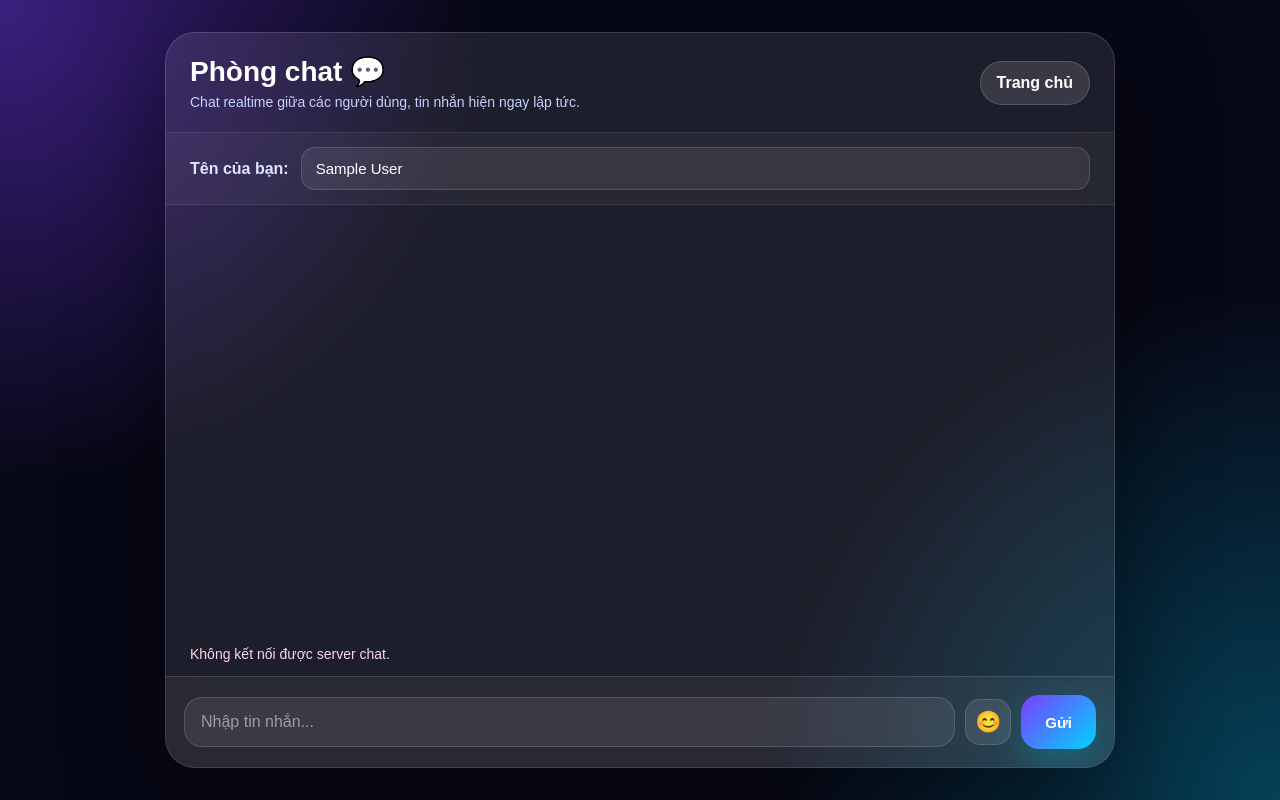
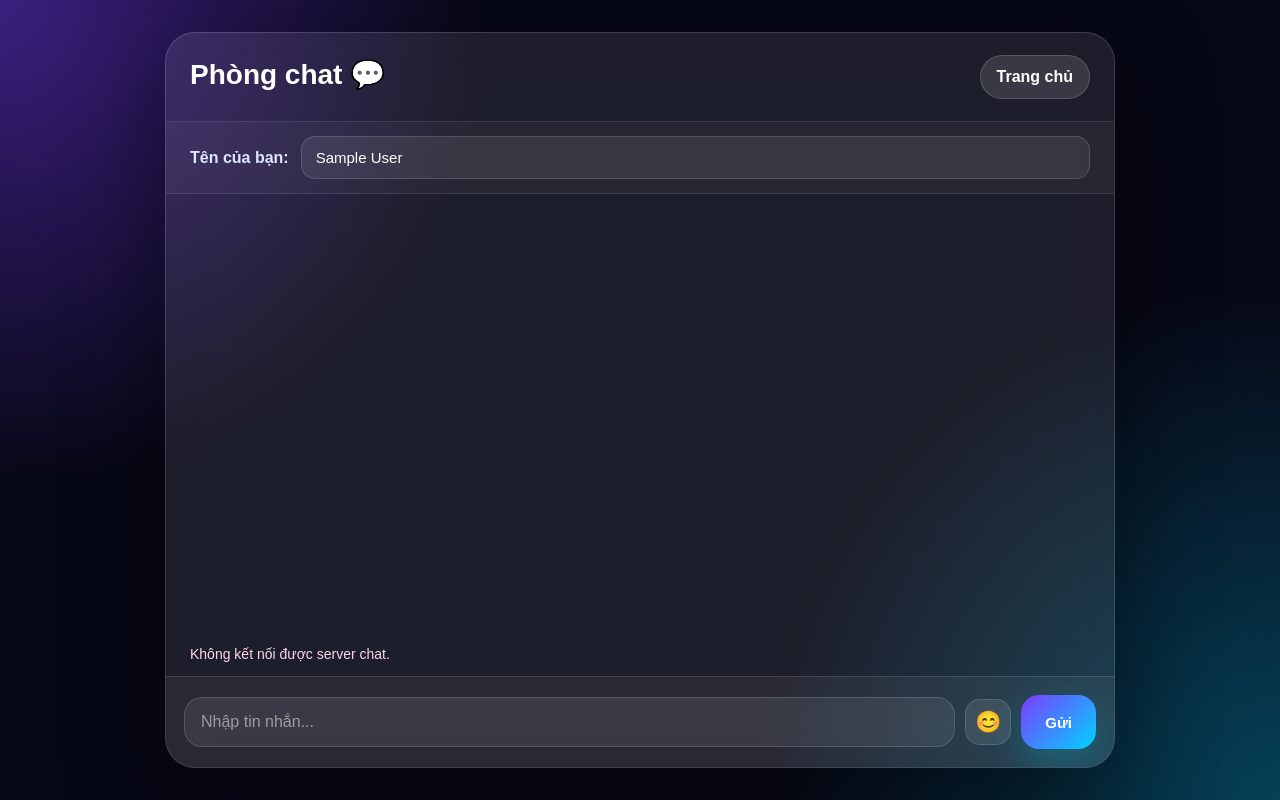
Before and after one commit to kenanyildiz10starjuventus/my-login-web, a website: page public/chat.html in a window 1280 px wide. Drawn offline with nearby package versions, Linux system fonts and the light colour scheme; no server answers; sample sign-in values are in the browser's storage.

Commit message:
hoan thien

```diff
--- a/public/chat.html
+++ b/public/chat.html
@@ -528,7 +528,7 @@
     <div class="chat-header">
       <div>
         <h1>Phòng chat 💬</h1>
-        <p>Chat realtime giữa các người dùng, tin nhắn hiện ngay lập tức.</p>
+
 
       </div>
 
```
